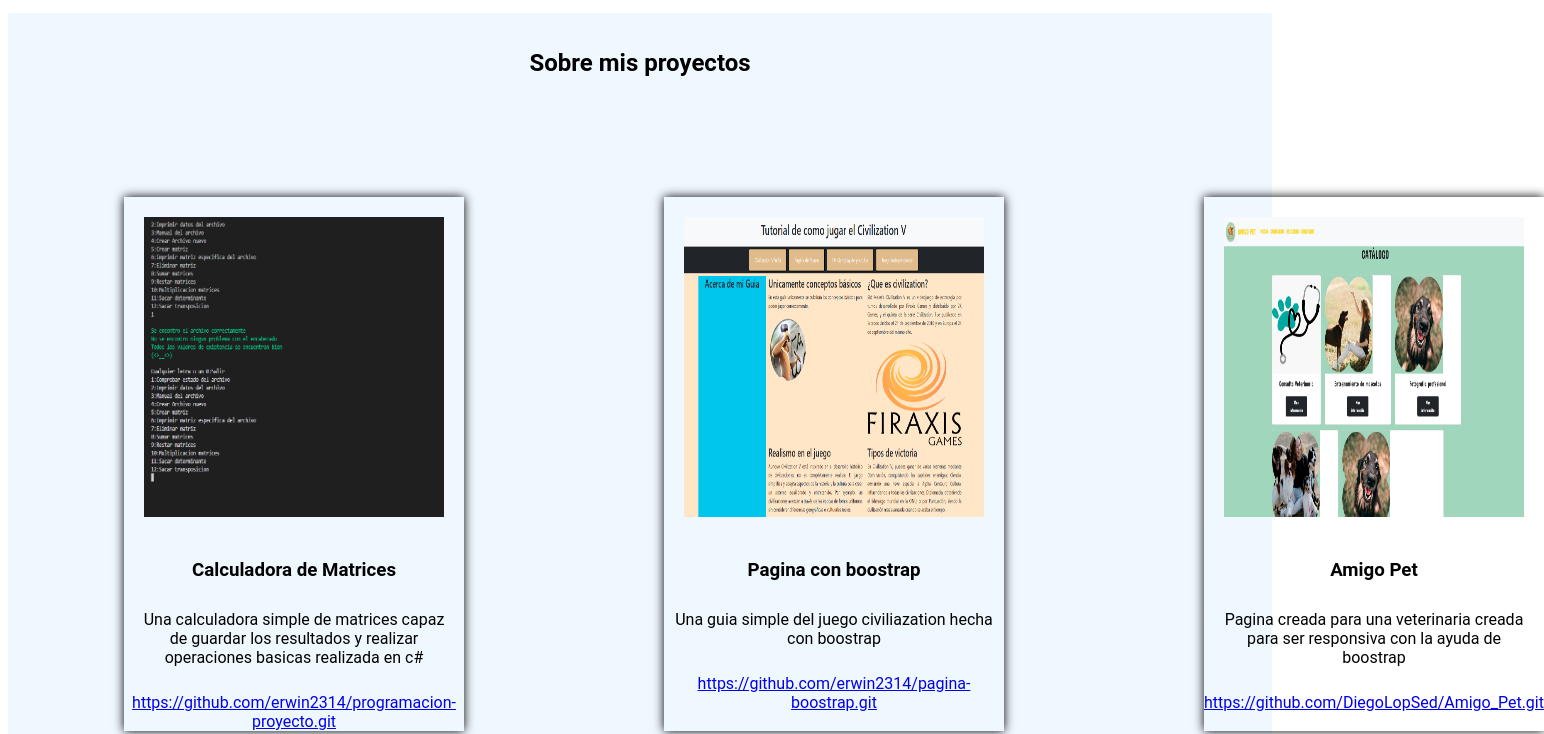
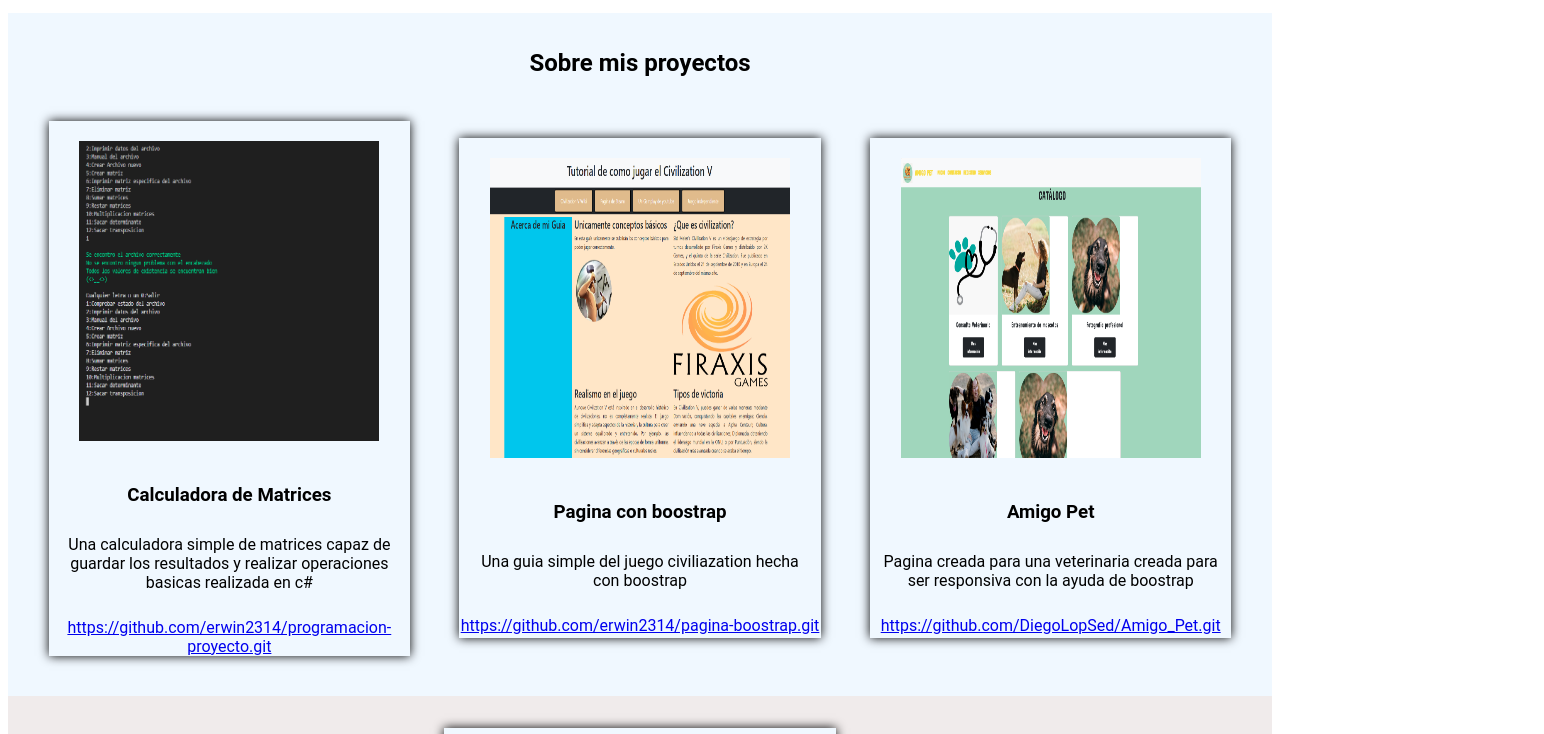
Before and after one commit to erwin2314/Portafolio, a plain HTML site: page index.html in a window 1280 px wide. Shown: the part 755-1489 px from the top of the page, 1544 px wide, since content can reach past the window. Drawn offline with nearby package versions, Linux system fonts and the light colour scheme; a web font is replaced by a local one.

Commit message:
Update estilos.css

```diff
--- a/estilos.css
+++ b/estilos.css
@@ -30,6 +30,7 @@ nav{
     background-color: var(--bg-color);
     box-shadow: 10px 10px 20px black;
     z-index: 10;
+    width: 100%;
 }
 
 nav h1{
@@ -94,13 +95,20 @@ nav ul{
     margin: auto;
     padding: 1rem;
     background-color: aliceblue;
+    width: 100%s;
 }
 
 .tarjeta_proyectos{
-    margin: 100px;
+    margin: 2%;
+    max-height: 50%;
+    min-height: 500px;
     width: 33%;
     box-shadow: 0px 0px 10px black;
     align-items: center;
+}
+.imagenes_proyecto{
+    max-width: 80%;
+    height: 300px;
 }
 .tarjeta_proyectos:hover{
     background-color: #ff7235;
@@ -113,8 +121,10 @@ nav ul{
 }
 .contenedor_proyectos{
     display: flex;
-    justify-content: space-between;
+    justify-content: center;
+    align-items: center;
     width: 100%;
+
 }
 
 .redes_sociales{
```
